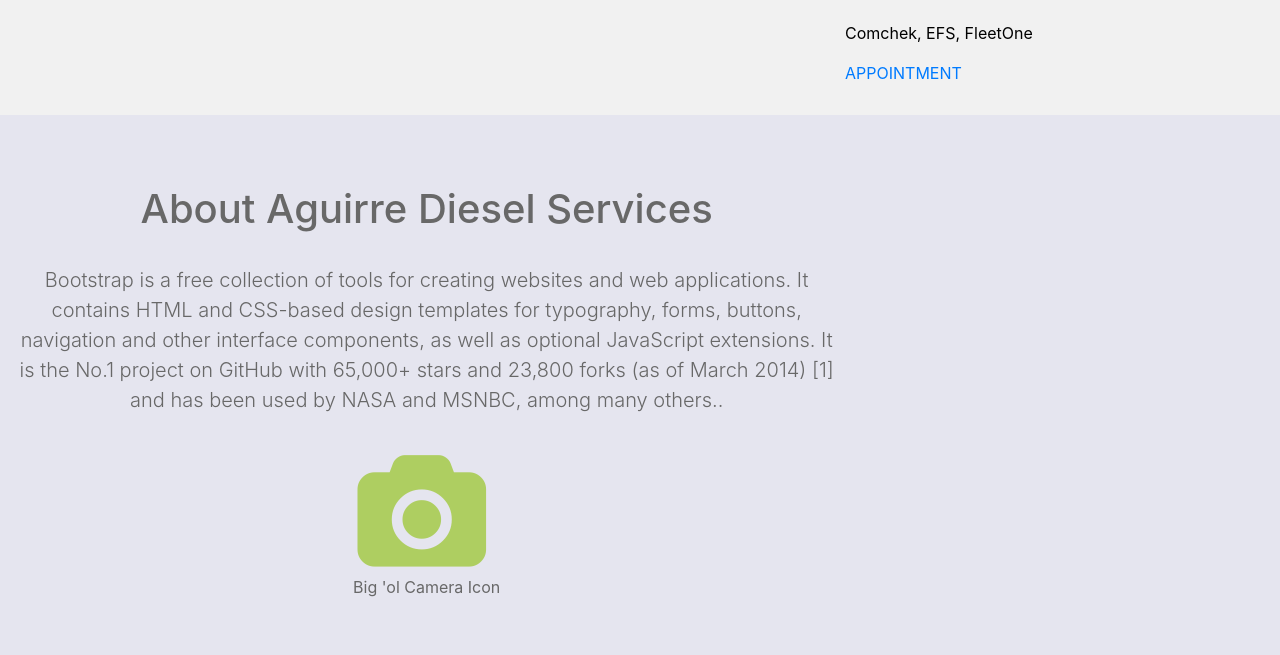
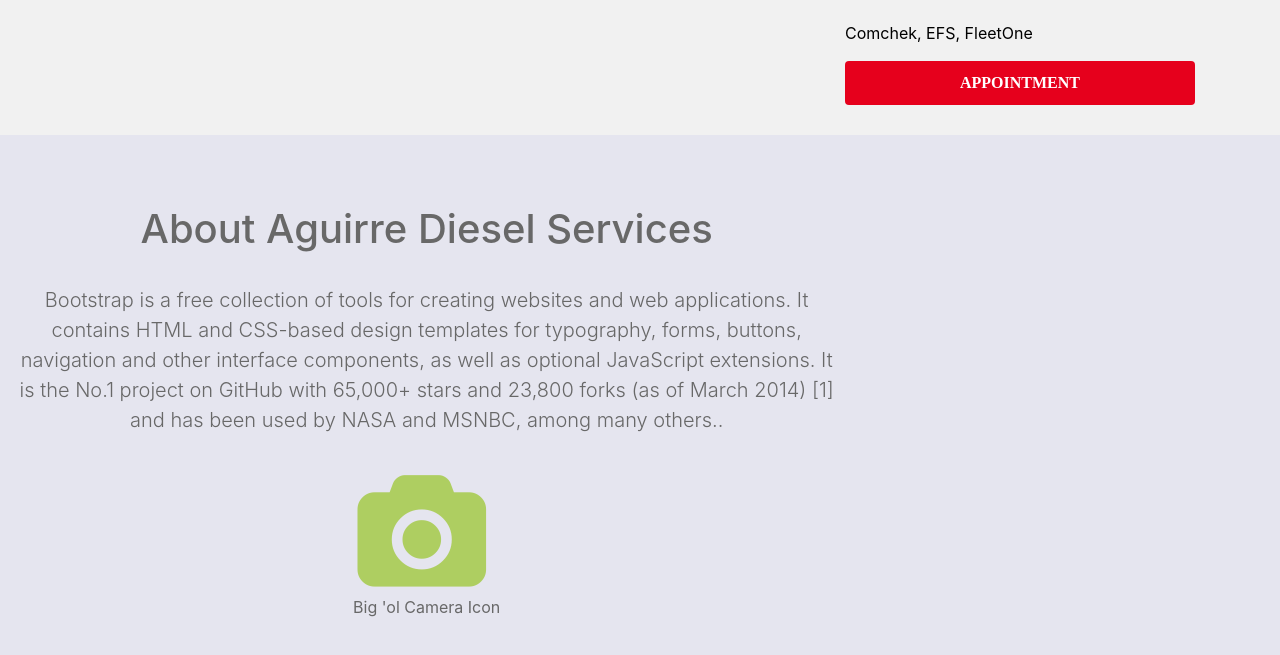
Before and after one commit to IsmaelBarba/Jeremy.github.io, a website: page index.html in a window 1280 px wide. Shown: the part 3528-4183 px from the top of the page. Drawn offline with nearby package versions, Linux system fonts and the light colour scheme; some packages are replaced by stand-ins of ours; a script that the page names is missing.

Commit message:
services section

```diff
--- a/section1.css
+++ b/section1.css
@@ -64,6 +64,36 @@ article, aside, details, figcaption, figure, footer, header, hgroup, menu, nav,
     background-color: rgb(53, 64, 231);
     border-radius: 3px;
     color: white;
+}
+
+.sidebar-btn {
+    display: block;
+    padding: 10px 12px;
+    text-align: center;
+    color: white;
+    background: #e6001c;
+    border-radius: 4px;
+    font-family: 'raleway';
+    font-weight: 700;
+    transition: all 0.4s;
+    -webkit-transition: all 0.4s;
+    -moz-transition: all 0.4s;
+    -ms-transition: all 0.4s;
+}
+
+.sidebar-btn {
+    display: block;
+    padding: 10px 12px;
+    text-align: center;
+    color: white;
+    background: #e6001c;
+    border-radius: 4px;
+    font-family: 'raleway';
+    font-weight: 700;
+    transition: all 0.4s;
+    -webkit-transition: all 0.4s;
+    -moz-transition: all 0.4s;
+    -ms-transition: all 0.4s;
 }
 
 
```
